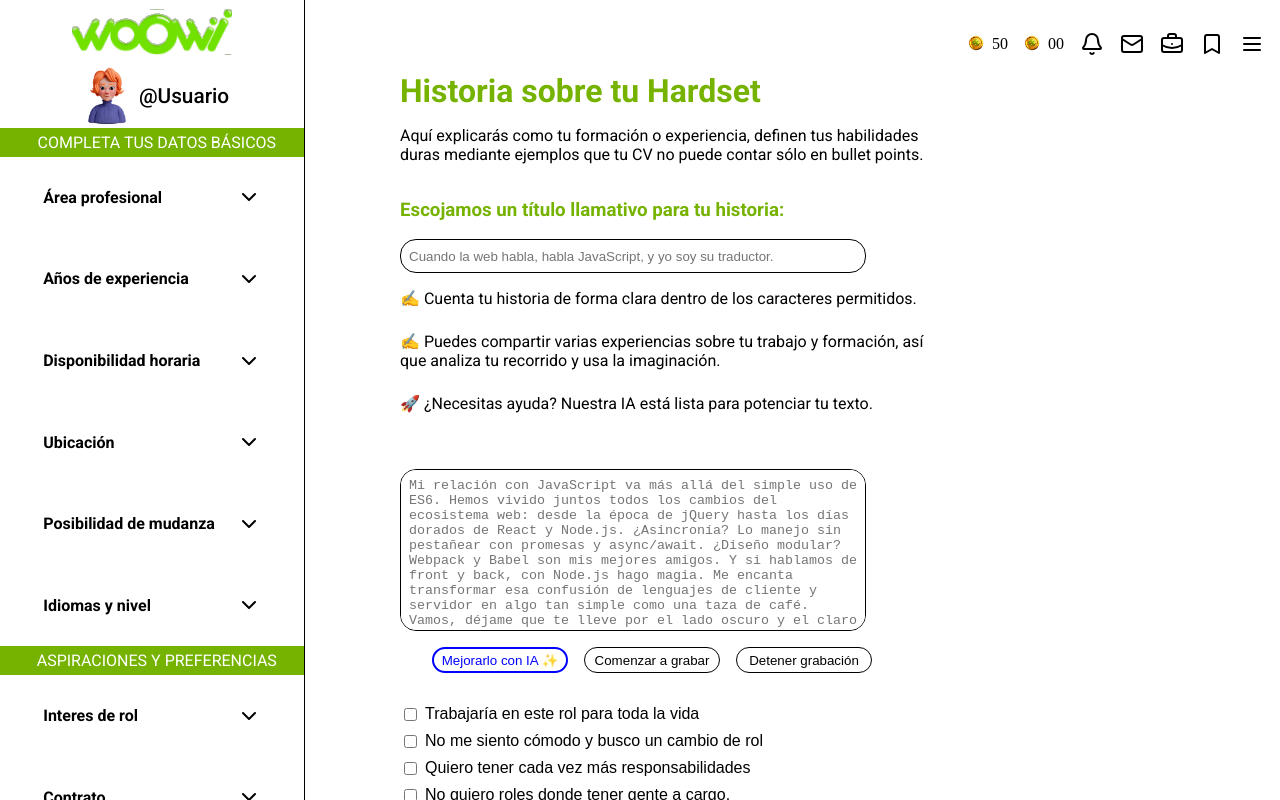
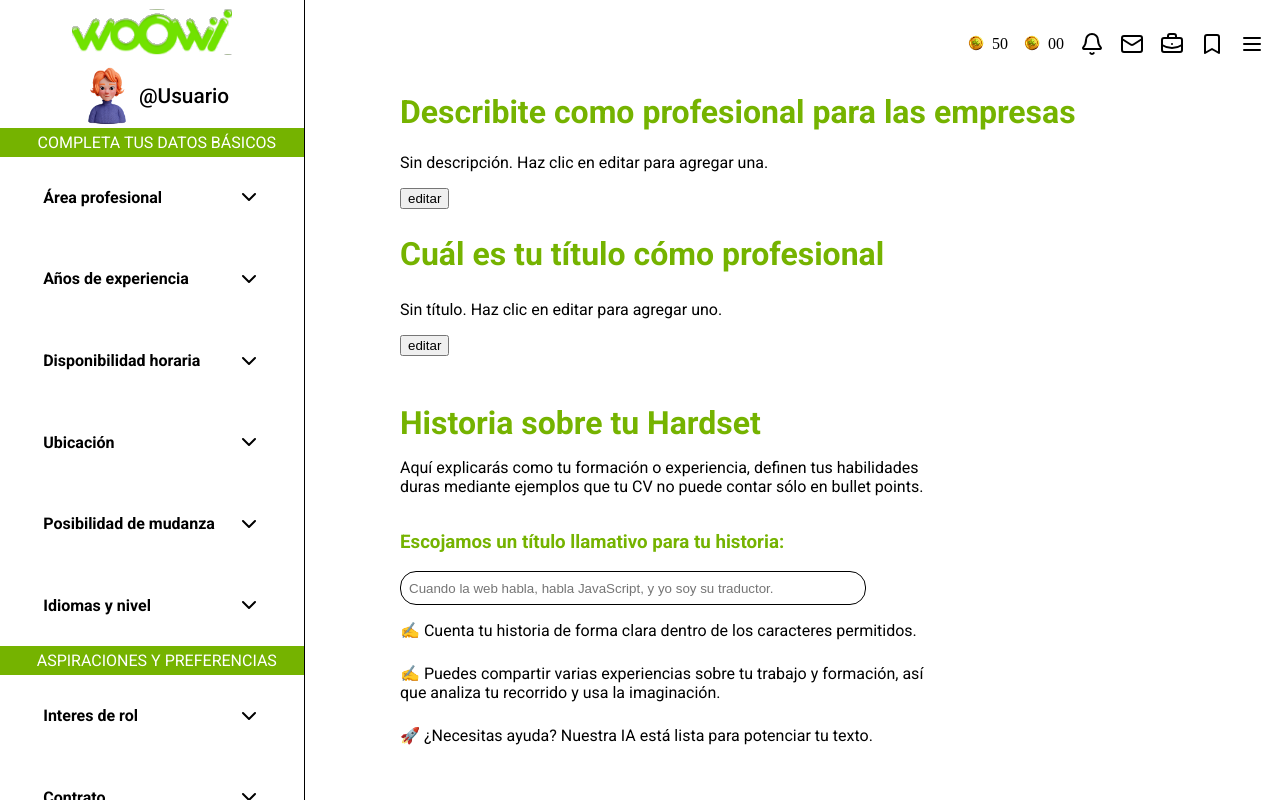
Before and after one commit to IvanOnGit/woowii, a React (Vite) app: page /Hardset in a window 1280 px wide. Shown: the top 800 px of the page. Built offline with nearby package versions, Linux system fonts and the light colour scheme.

Commit message:
users can now create edit and update descriptions and titles

```diff
--- a/src/components/CandidateDetail/CandidateDetail.tsx
+++ b/src/components/CandidateDetail/CandidateDetail.tsx
@@ -8,7 +8,8 @@ export default function CandidateDetail() {
     const [candidate, setCandidate] = useState({
         name: "User name",
         title: "Desarrollador",
-        profilePicture: "/placeholder-user.png"
+        profilePicture: "/placeholder-user.png",
+        email: "",
     });
 
     // Para debugging - eliminar en producción
@@ -19,40 +20,57 @@ export default function CandidateDetail() {
     }, [location.state]);
 
     useEffect(() => {
-        // Usar los datos pasados por state
+        const fetchUserEmail = async (userId: string) => {
+            try {
+                const res = await fetch(`http://localhost:3000/api/auth/get-user?userId=${userId}`);
+                const data = await res.json();
+                console.log("Detalles completos del usuario:", data);
+
+                setCandidate(prev => ({
+                    ...prev,
+                    email: data.email || "",
+                }));
+            } catch (error) {
+                console.error("Error al obtener detalles del usuario:", error);
+            }
+        };
+
         if (location.state && location.state.candidateData) {
             const candidateData = location.state.candidateData;
-            console.log("Profile picture:", candidateData.profile_picture);
+            const userId = candidateData.id;
 
-            setCandidate({
-                name: candidateData.name || candidateData.username || 'Usuario sin nombre',
-                title: 'Desarrollador',
+            setCandidate(prev => ({
+                ...prev,
+                name: candidateData.name || candidateData.username || "Usuario sin nombre",
+                title: "Desarrollador",
                 profilePicture: candidateData.profile_picture || "/placeholder-user.png"
-            });
+            }));
+
+            if (userId) {
+                fetchUserEmail(userId);
+            }
             return;
         }
 
-        // Si no hay state, intentar obtener los datos del API
         const fetchCandidateDetails = async () => {
             try {
                 const response = await fetch(`http://localhost:3000/api/auth/candidates/${candidateId}`);
+                if (!response.ok) throw new Error(`Error: ${response.status}`);
+                const data = await response.json();
 
-                if (!response.ok) {
-                    throw new Error(`Error: ${response.status}`);
-                }
-
-                const data = await response.json();
                 setCandidate({
-                    name: data.username || 'Usuario sin nombre',
-                    title: data.title || 'Desarrollador',
-                    profilePicture: data.profile_picture || "/placeholder-user.png"
+                    name: data.username || "Usuario sin nombre",
+                    title: data.title || "Desarrollador",
+                    profilePicture: data.profile_picture || "/placeholder-user.png",
+                    email: data.email || "",
                 });
             } catch (error) {
                 console.error("Error fetching candidate details:", error);
                 setCandidate({
                     name: `Candidato #${candidateId}`,
-                    title: 'Desarrollador',
-                    profilePicture: "/placeholder-user.png"
+                    title: "Desarrollador",
+                    profilePicture: "/placeholder-user.png",
+                    email: "",
                 });
             }
         };
@@ -68,12 +86,13 @@ export default function CandidateDetail() {
                 <img
                     src={candidate.profilePicture}
                     alt={`Foto de perfil de ${candidate.name}`}
-                    onError={(e) => {;
+                    onError={(e) => {
                         e.currentTarget.src = "/placeholder-user.png";
                     }}
                 />
                 <h2>{candidate.name}</h2>
                 <h3>{candidate.title}</h3>
+                {candidate.email && <p>Email: {candidate.email}</p>}
             </SideMenu>
             <MainContent>
                 <DescriptionContainer>
--- a/src/components/Hardset/Hardset.tsx
+++ b/src/components/Hardset/Hardset.tsx
@@ -27,7 +27,8 @@ import {
   ContinueButton,
   AboutYou,
   SelectContainer,
-  SelectOption
+  SelectOption,
+  Description
 } from "./styles";
 import { Link } from "react-router-dom";
 import VoiceTextInput from "../VoiceTextInput/VoiceTextInput";
@@ -40,16 +41,34 @@ export default function Hardset() {
   const [isFifthDropdownOpen, setIsFifthDropdownOpen] = useState(false);
   const [isSixthDropdownOpen, setIsSixthDropdownOpen] = useState(false);
   const [isSeventhDropdownOpen, setIsSeventhDropdownOpen] = useState(false);
-  const [userData, setUserData] = useState<{ username: string; profile_picture: string } | null>(null);
+  const [userData, setUserData] = useState<{
+    username: string;
+    profile_picture: string;
+    title: string;
+    description: string;
+    email: string;
+  } | null>(null);
+
+  const [editingTitle, setEditingTitle] = useState(false);
+  const [editingDescription, setEditingDescription] = useState(false);
+  const [title, setTitle] = useState("");
+  const [description, setDescription] = useState("");
+
   const userId = localStorage.getItem("userId");
 
   useEffect(() => {
     const fetchUserData = async () => {
       if (!userId) return;
 
+      try {
         const response = await fetch(`http://localhost:3000/api/auth/get-user?userId=${userId}`);
         const data = await response.json();
         setUserData(data);
+        setTitle(data.title || "");
+        setDescription(data.description || "");
+      } catch (error) {
+        console.error("Error al obtener datos del usuario:", error);
+      }
     };
 
     fetchUserData();
@@ -83,7 +102,7 @@ export default function Hardset() {
     if (!userId) return;
 
     try {
-          const response = await fetch(`http://localhost:3000/api/auth/save-user-skills`, {
+      const response = await fetch('http://localhost:3000/api/auth/save-user-skills', {
         method: "POST",
         headers: {
           "Content-Type": "application/json",
@@ -102,6 +121,55 @@ export default function Hardset() {
       console.log("Datos actualizados:", data);
     } catch (error) {
       console.error("Error al actualizar los datos:", error);
+    }
+  };
+
+  interface UpdateUserInfoRequest {
+    userId: string;
+    title?: string;
+    description?: string;
+  }
+
+  const handleUpdateUserInfo = async (field: string) => {
+    if (!userId) return;
+
+    // Create the request body with only the required fields
+    const requestBody: UpdateUserInfoRequest = { userId };
+
+    // Add only the field being updated
+    if (field === 'title') {
+      requestBody.title = title;
+    } else if (field === 'description') {
+      requestBody.description = description;
+    }
+
+    try {
+      const response = await fetch('http://localhost:3000/api/auth/update-user-info', {
+        method: 'POST',
+        headers: {
+          'Content-Type': 'application/json',
+        },
+        body: JSON.stringify(requestBody),
+      });
+
+      const data = await response.json();
+
+      if (response.ok) {
+        console.log("Información actualizada correctamente:", data);
+        // Actualizar el userData con los nuevos valores
+        setUserData(prev => prev ? {...prev, [field]: field === 'title' ? title : description} : null);
+
+        // Salir del modo edición
+        if (field === 'title') {
+          setEditingTitle(false);
+        } else {
+          setEditingDescription(false);
+        }
+      } else {
+        console.error("Error al actualizar la información:", data);
+      }
+    } catch (error) {
+      console.error("Error en la petición:", error);
     }
   };
 
@@ -369,6 +437,47 @@ export default function Hardset() {
           </HeaderItems>
         </Header>
       </ContainerWrapper>
+      <Description>
+        <div>
+        <h1>Describite como profesional para las empresas</h1>
+        {editingDescription ? (
+          <textarea
+            maxLength={250}
+            value={description}
+            onChange={(e) => setDescription(e.target.value)}
+            placeholder="Utilizá una descripción clara y directa."
+          />
+        ) : (
+          <p>{userData?.description || "Sin descripción. Haz clic en editar para agregar una."}</p>
+        )}
+        <div>
+          <button onClick={() => setEditingDescription(true)}>editar</button>
+          {editingDescription && (
+            <button onClick={() => handleUpdateUserInfo('description')}>guardar</button>
+          )}
+        </div>
+        </div>
+        <div>
+        <h2>Cuál es tu título cómo profesional</h2>
+        {editingTitle ? (
+          <input
+            maxLength={30}
+            type="text"
+            value={title}
+            onChange={(e) => setTitle(e.target.value)}
+            placeholder='Por ejemplo "Desarrollador Frontend"'
+          />
+        ) : (
+          <p>{userData?.title || "Sin título. Haz clic en editar para agregar uno."}</p>
+        )}
+        <div>
+          <button onClick={() => setEditingTitle(true)}>editar</button>
+          {editingTitle && (
+            <button onClick={() => handleUpdateUserInfo('title')}>guardar</button>
+          )}
+        </div>
+        </div>
+      </Description>
       <StoryExplanation>
             <h2>{sectionContent[selectedSection].title}</h2>
             <p>Aquí explicarás como tu formación o experiencia, definen tus habilidades <br /> duras mediante ejemplos que tu CV no puede contar sólo en bullet points.</p>
--- a/src/components/Hardset/styles.ts
+++ b/src/components/Hardset/styles.ts
@@ -272,6 +272,43 @@ export const HelpButton = styled.button`
     color: #385500;
 `;
 
+export const Description = styled.div`
+  display: flex;
+  flex-direction: column;
+  width: 100%;
+  margin-left: 25rem;
+  font-family: 'Roboto', sans-serif;
+  margin-bottom: 3rem;
+
+  h1 {
+    font-size: 2rem;
+    color: #75B300;
+  }
+
+  textarea {
+    width: 30rem;
+    height: 5rem;
+    resize: none;
+    padding: 0.5rem;
+    border-radius: 1rem;
+    border: 1px solid black;
+  }
+
+  h2 {
+    font-size: 2rem;
+    color: #75B300;
+  }
+
+  input {
+    width: 20rem;
+    height: 2rem;
+    padding: 0.5rem;
+    border: none;
+    border-bottom: 1px solid black;
+    outline: none;
+  }
+`;
+
 export const StoryExplanation = styled.div`
   display: flex;
   flex-direction: column;
@@ -325,7 +362,7 @@ export const AboutYou = styled.div`
   display: flex;
   flex-direction: column;
   position: absolute;
-  margin-top: -30rem;
+  margin-top: -50rem;
   margin-left: 89rem;
   gap: 0.2rem;
 
```
Lines whose indentation alone changed are shown as unchanged.
